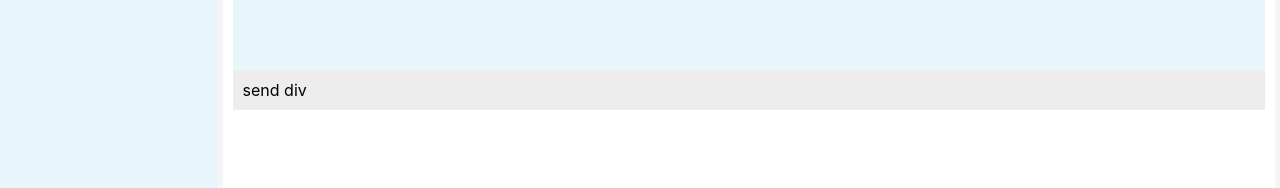
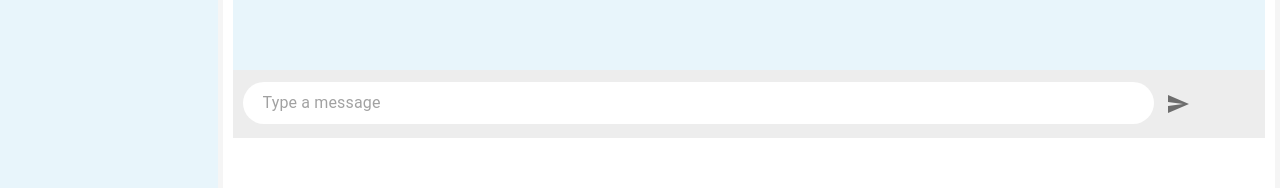
Before and after one commit to athleteharshit/practice--app2, a React (Create React App) app: page /chatSupport/chatUser/1 in a window 1280 px wide. Shown: the part 576-764 px from the top of the page. Built offline with nearby package versions, Linux system fonts and the light colour scheme; sample sign-in values are in the browser's storage.

Commit message:
for merge

```diff
--- a/src/screen/chatUser/index.tsx
+++ b/src/screen/chatUser/index.tsx
@@ -1,3 +1,4 @@
+import { Fragment, useState } from "react";
 import {
   makeStyles,
   createStyles,
@@ -5,9 +6,12 @@ import {
   Paper,
   Typography,
   Breadcrumbs,
+  Input,
+  IconButton,
 } from "@material-ui/core";
 import { NavLink } from "react-router-dom";
 import { MessageBox, ChatItem } from "react-chat-elements";
+import SendIcon from "@material-ui/icons/Send";
 
 const useStyles = makeStyles((theme: Theme) =>
   createStyles({
@@ -64,11 +68,19 @@ const useStyles = makeStyles((theme: Theme) =>
       backgroundColor: "var(--chat-background-color)",
       padding: theme.spacing(1),
     },
+    sendMessageInput: {
+      backgroundColor: "var(--white)",
+      padding: theme.spacing(0.5, 2),
+      width: "90%",
+      borderRadius: theme.spacing(5),
+    },
   })
 );
 
 function ChatUser() {
   const classes = useStyles();
+  const [sendMessage, setSendMessage] = useState("");
+
   return (
     <div className={classes.chatSupportRoot}>
       <Paper className={classes.headerPaper}>
@@ -95,7 +107,7 @@ function ChatUser() {
             </div>
             <div className={classes.messagesBox}>
               {new Array(20).fill(20).map((item, index) => (
-                <>
+                <Fragment key={index}>
                   <MessageBox
                     id={"1"}
                     position={"left"}
@@ -111,10 +123,30 @@ function ChatUser() {
                     dateString={"2:34 PM"}
                     status={"read"}
                   />
-                </>
+                </Fragment>
               ))}
             </div>
-            <div className={classes.sendBtnDiv}>send div</div>
+            <div className={classes.sendBtnDiv}>
+              <form
+                onSubmit={(e) => {
+                  e.preventDefault();
+                  console.log("call", sendMessage);
+                }}
+              >
+                <Input
+                  className={classes.sendMessageInput}
+                  id="sendMessage"
+                  type="textarea"
+                  value={sendMessage}
+                  placeholder="Type a message"
+                  disableUnderline
+                  onChange={(e) => setSendMessage(e.target.value)}
+                />
+                <IconButton type="submit">
+                  <SendIcon />
+                </IconButton>
+              </form>
+            </div>
           </div>
         </div>
       </div>
```
